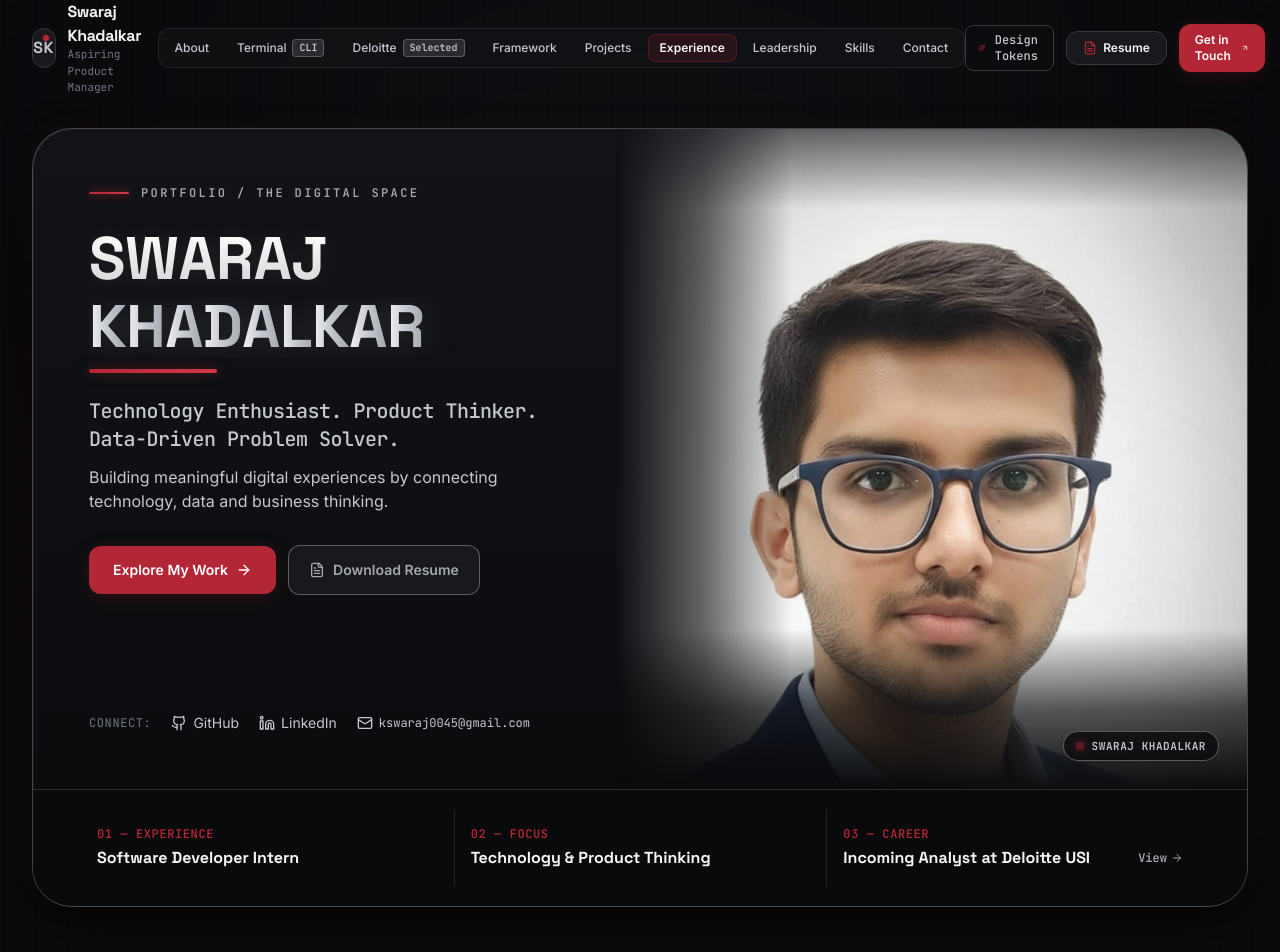
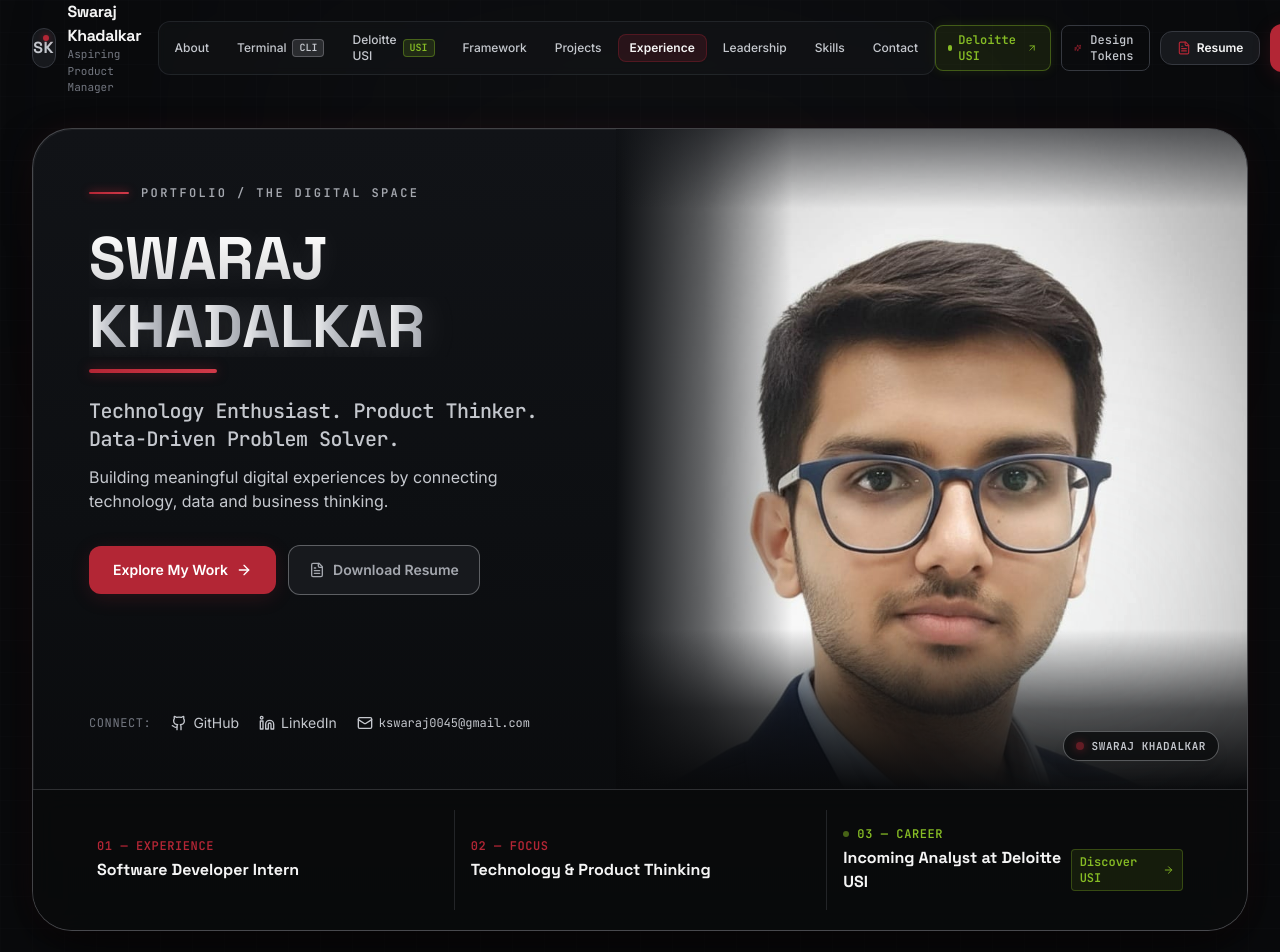
Before and after one commit to kswaraj0045/Portfolio_Swaraj, a React (Vite) app: page / in a window 1280 px wide. Shown: the top 952 px of the page. Built offline with nearby package versions, Linux system fonts and the light colour scheme.

Commit message:
feat(navigation): add direct navbar and hero links to dedicated Deloitte USI page

```diff
--- a/src/App.tsx
+++ b/src/App.tsx
@@ -40,7 +40,10 @@ export function App() {
     window.scrollTo({ top: 0, behavior: 'smooth' });
   };
 
-  const isDeloittePage = currentPath === '/deloitte' || currentPath === '/deloitte/' || window.location.hash === '#/deloitte';
+  const isDeloittePage = currentPath.toLowerCase().includes('deloitte') ||
+    window.location.pathname.toLowerCase().includes('deloitte') ||
+    window.location.hash.toLowerCase() === '#/deloitte' ||
+    window.location.hash.toLowerCase() === '#deloitte-usi';
 
   // If directly landing on /deloitte, dismiss the signature loading screen immediately
   useEffect(() => {
@@ -113,6 +116,7 @@ export function App() {
       <Navbar
         onToggleDesignSystem={() => setShowDesignSystem(!showDesignSystem)}
         showDesignSystem={showDesignSystem}
+        onNavigate={navigateTo}
       />
 
       {/* Main Content Area */}
@@ -122,7 +126,7 @@ export function App() {
         </main>
       ) : (
         <main>
-          <HeroSection />
+          <HeroSection onNavigate={navigateTo} />
           <AboutSection />
           <InteractiveTerminal />
           <DeloitteMilestone onNavigate={navigateTo} />
--- a/src/components/HeroSection.tsx
+++ b/src/components/HeroSection.tsx
@@ -13,7 +13,11 @@ import {
 import { personalInfo } from '../data/portfolioData';
 import swarajPhoto from '../assets/swaraj-portrait.jpg';
 
-export const HeroSection: React.FC = () => {
+interface Props {
+  onNavigate?: (path: string) => void;
+}
+
+export const HeroSection: React.FC<Props> = ({ onNavigate }) => {
   const shouldReduceMotion = useReducedMotion();
 
   const firstName = "SWARAJ";
@@ -304,16 +308,23 @@ export const HeroSection: React.FC = () => {
 
               {/* Block 03 — CAREER */}
               <div className="p-3 sm:p-4 flex flex-col justify-center">
-                <div className="text-[11px] sm:text-xs font-mono font-semibold tracking-wider text-accent-primary uppercase flex items-center gap-2">
+                <div className="text-[11px] sm:text-xs font-mono font-semibold tracking-wider text-[#86BC25] uppercase flex items-center gap-2">
+                  <span className="w-1.5 h-1.5 rounded-full bg-[#86BC25] animate-pulse" />
                   <span>03 — CAREER</span>
                 </div>
                 <div className="text-sm sm:text-base font-heading font-bold text-text-primary mt-1 flex items-center justify-between">
                   <span>Incoming Analyst at Deloitte USI</span>
                   <a
-                    href="#deloitte"
-                    className="text-xs font-mono text-silver-steel hover:text-accent-primary transition-colors flex items-center gap-1"
+                    href="/deloitte"
+                    onClick={(e) => {
+                      if (onNavigate) {
+                        e.preventDefault();
+                        onNavigate('/deloitte');
+                      }
+                    }}
+                    className="text-xs font-mono font-semibold text-[#86BC25] hover:text-[#97D72B] transition-colors flex items-center gap-1 bg-[#86BC25]/10 px-2 py-1 rounded border border-[#86BC25]/30 hover:border-[#86BC25]"
                   >
-                    <span>View</span>
+                    <span>Discover USI</span>
                     <ArrowRight className="w-3 h-3" />
                   </a>
                 </div>
--- a/src/components/Navbar.tsx
+++ b/src/components/Navbar.tsx
@@ -6,9 +6,10 @@ import { personalInfo } from '../data/portfolioData';
 interface Props {
   onToggleDesignSystem?: () => void;
   showDesignSystem?: boolean;
+  onNavigate?: (path: string) => void;
 }
 
-export const Navbar: React.FC<Props> = ({ onToggleDesignSystem, showDesignSystem }) => {
+export const Navbar: React.FC<Props> = ({ onToggleDesignSystem, showDesignSystem, onNavigate }) => {
   const [isScrolled, setIsScrolled] = useState(false);
   const [mobileMenuOpen, setMobileMenuOpen] = useState(false);
   const [activeSection, setActiveSection] = useState<string>('about');
@@ -16,7 +17,7 @@ export const Navbar: React.FC<Props> = ({ onToggleDesignSystem, showDesignSystem
   const navLinks = [
     { name: 'About', href: '#about', id: 'about' },
     { name: 'Terminal', href: '#terminal', id: 'terminal', badge: 'CLI' },
-    { name: 'Deloitte', href: '#deloitte', id: 'deloitte', badge: 'Selected' },
+    { name: 'Deloitte USI', href: '/deloitte', id: 'deloitte', badge: 'USI', isPage: true },
     { name: 'Framework', href: '#framework', id: 'framework' },
     { name: 'Projects', href: '#projects', id: 'projects' },
     { name: 'Experience', href: '#experience', id: 'experience' },
@@ -98,6 +99,12 @@ export const Navbar: React.FC<Props> = ({ onToggleDesignSystem, showDesignSystem
                 <a
                   key={link.name}
                   href={link.href}
+                  onClick={(e) => {
+                    if (link.isPage && onNavigate) {
+                      e.preventDefault();
+                      onNavigate(link.href);
+                    }
+                  }}
                   className={`px-3 py-1.5 rounded-lg text-xs font-medium transition-colors relative flex items-center gap-1.5 ${
                     isActive ? 'text-text-primary font-semibold' : 'text-text-secondary hover:text-text-primary'
                   }`}
@@ -113,7 +120,11 @@ export const Navbar: React.FC<Props> = ({ onToggleDesignSystem, showDesignSystem
 
                   <span>{link.name}</span>
                   {link.badge && (
-                    <span className="px-1.5 py-0.2 rounded text-[10px] font-mono font-bold bg-accent-secondary/15 text-accent-secondary border border-accent-secondary/30">
+                    <span className={`px-1.5 py-0.2 rounded text-[10px] font-mono font-bold ${
+                      link.badge === 'USI'
+                        ? 'bg-[#86BC25]/15 text-[#86BC25] border border-[#86BC25]/40'
+                        : 'bg-accent-secondary/15 text-accent-secondary border border-accent-secondary/30'
+                    }`}>
                       {link.badge}
                     </span>
                   )}
@@ -123,7 +134,26 @@ export const Navbar: React.FC<Props> = ({ onToggleDesignSystem, showDesignSystem
           </nav>
 
           {/* Right Action Buttons */}
-          <div className="hidden lg:flex items-center gap-3">
+          <div className="hidden lg:flex items-center gap-2.5">
+            {/* Deloitte USI Direct Button */}
+            <motion.a
+              whileHover={{ scale: 1.02 }}
+              whileTap={{ scale: 0.98 }}
+              href="/deloitte"
+              onClick={(e) => {
+                if (onNavigate) {
+                  e.preventDefault();
+                  onNavigate('/deloitte');
+                }
+              }}
+              className="inline-flex items-center gap-1.5 px-3 py-1.5 rounded-lg text-xs font-mono font-semibold text-[#86BC25] bg-[#86BC25]/10 border border-[#86BC25]/40 hover:bg-[#86BC25]/20 hover:border-[#86BC25] hover:text-[#A3D94B] transition-all cursor-pointer shadow-[0_0_12px_rgba(134,188,37,0.12)]"
+              title="Discover Deloitte USI (Dedicated Page)"
+            >
+              <span className="w-1.5 h-1.5 rounded-full bg-[#86BC25] animate-pulse" />
+              <span>Deloitte USI</span>
+              <ArrowUpRight className="w-3.5 h-3.5" />
+            </motion.a>
+
             {onToggleDesignSystem && (
               <motion.button
                 whileHover={{ scale: 1.02 }}
@@ -185,12 +215,37 @@ export const Navbar: React.FC<Props> = ({ onToggleDesignSystem, showDesignSystem
             transition={{ duration: 0.25, ease: "easeInOut" }}
             className="lg:hidden bg-bg-card/98 backdrop-blur-2xl border-b border-border-subtle px-4 pt-3 pb-6 space-y-3 overflow-hidden shadow-2xl max-h-[calc(100vh-4.5rem)] overflow-y-auto"
           >
+            {/* Dedicated Deloitte USI banner in mobile drawer */}
+            <a
+              href="/deloitte"
+              onClick={(e) => {
+                setMobileMenuOpen(false);
+                if (onNavigate) {
+                  e.preventDefault();
+                  onNavigate('/deloitte');
+                }
+              }}
+              className="w-full p-3 rounded-xl bg-[#86BC25]/10 border border-[#86BC25]/40 flex items-center justify-between text-xs font-mono font-semibold text-[#86BC25] hover:bg-[#86BC25]/20 transition-all cursor-pointer"
+            >
+              <div className="flex items-center gap-2">
+                <span className="w-2 h-2 rounded-full bg-[#86BC25] animate-pulse" />
+                <span>DISCOVER DELOITTE USI PAGE</span>
+              </div>
+              <ArrowUpRight className="w-4 h-4" />
+            </a>
+
             <div className="grid grid-cols-1 sm:grid-cols-2 gap-2">
               {navLinks.map((link) => (
                 <a
                   key={link.name}
                   href={link.href}
-                  onClick={() => setMobileMenuOpen(false)}
+                  onClick={(e) => {
+                    setMobileMenuOpen(false);
+                    if (link.isPage && onNavigate) {
+                      e.preventDefault();
+                      onNavigate(link.href);
+                    }
+                  }}
                   className={`px-3.5 py-2.5 rounded-xl text-sm font-medium transition-colors flex items-center justify-between min-h-[44px] ${
                     activeSection === link.id
                       ? 'bg-accent-primary/15 text-accent-primary border border-accent-primary/30 font-semibold'
@@ -199,7 +254,11 @@ export const Navbar: React.FC<Props> = ({ onToggleDesignSystem, showDesignSystem
                 >
                   <span>{link.name}</span>
                   {link.badge && (
-                    <span className="text-[10px] font-mono font-bold text-accent-secondary bg-accent-secondary/15 border border-accent-secondary/30 px-1.5 py-0.5 rounded">
+                    <span className={`text-[10px] font-mono font-bold px-1.5 py-0.5 rounded ${
+                      link.badge === 'USI'
+                        ? 'text-[#86BC25] bg-[#86BC25]/15 border border-[#86BC25]/40'
+                        : 'text-accent-secondary bg-accent-secondary/15 border border-accent-secondary/30'
+                    }`}>
                       {link.badge}
                     </span>
                   )}
```
Also changed, not shown: src/components/DeloitteUSIPage.tsx (line endings or trailing spaces).
